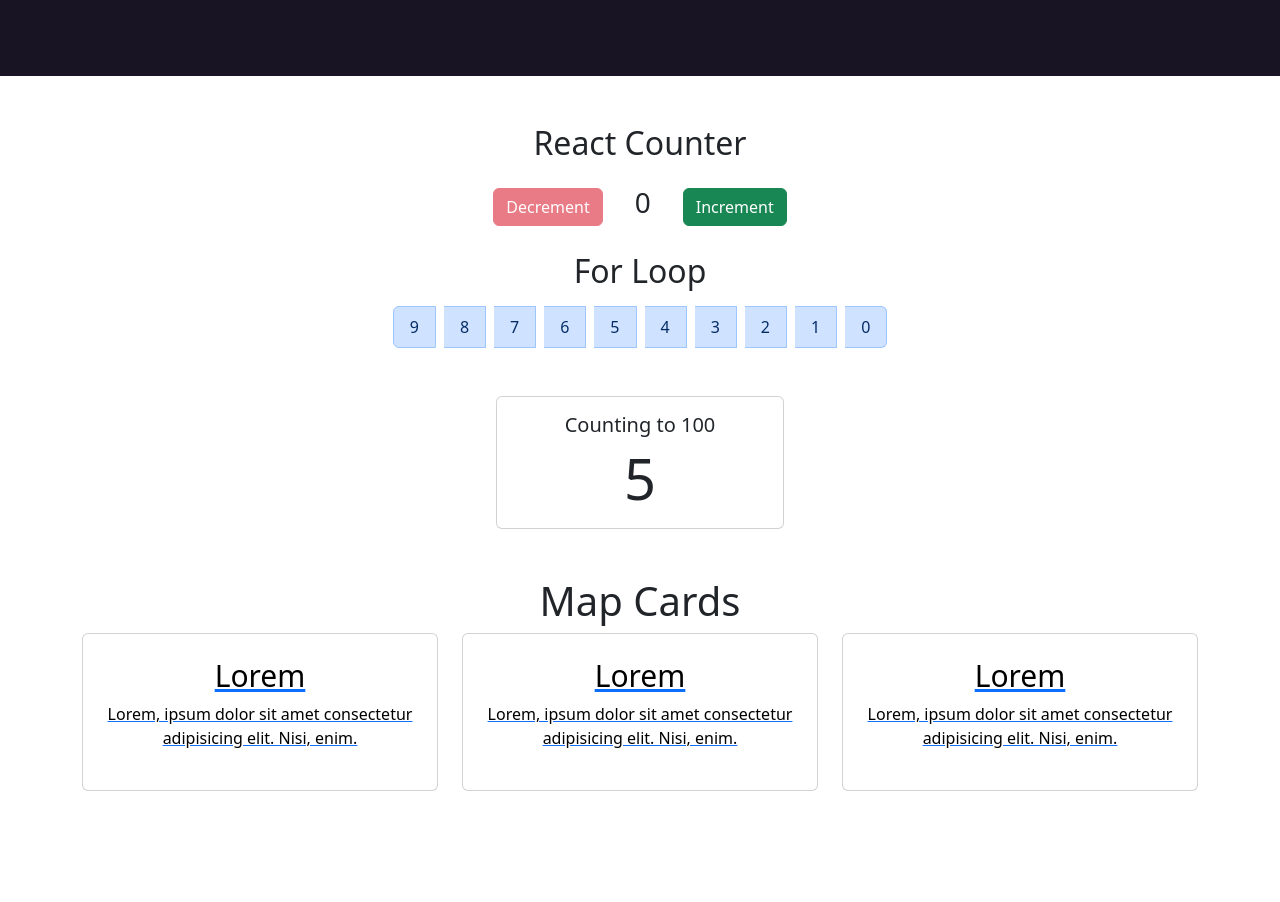
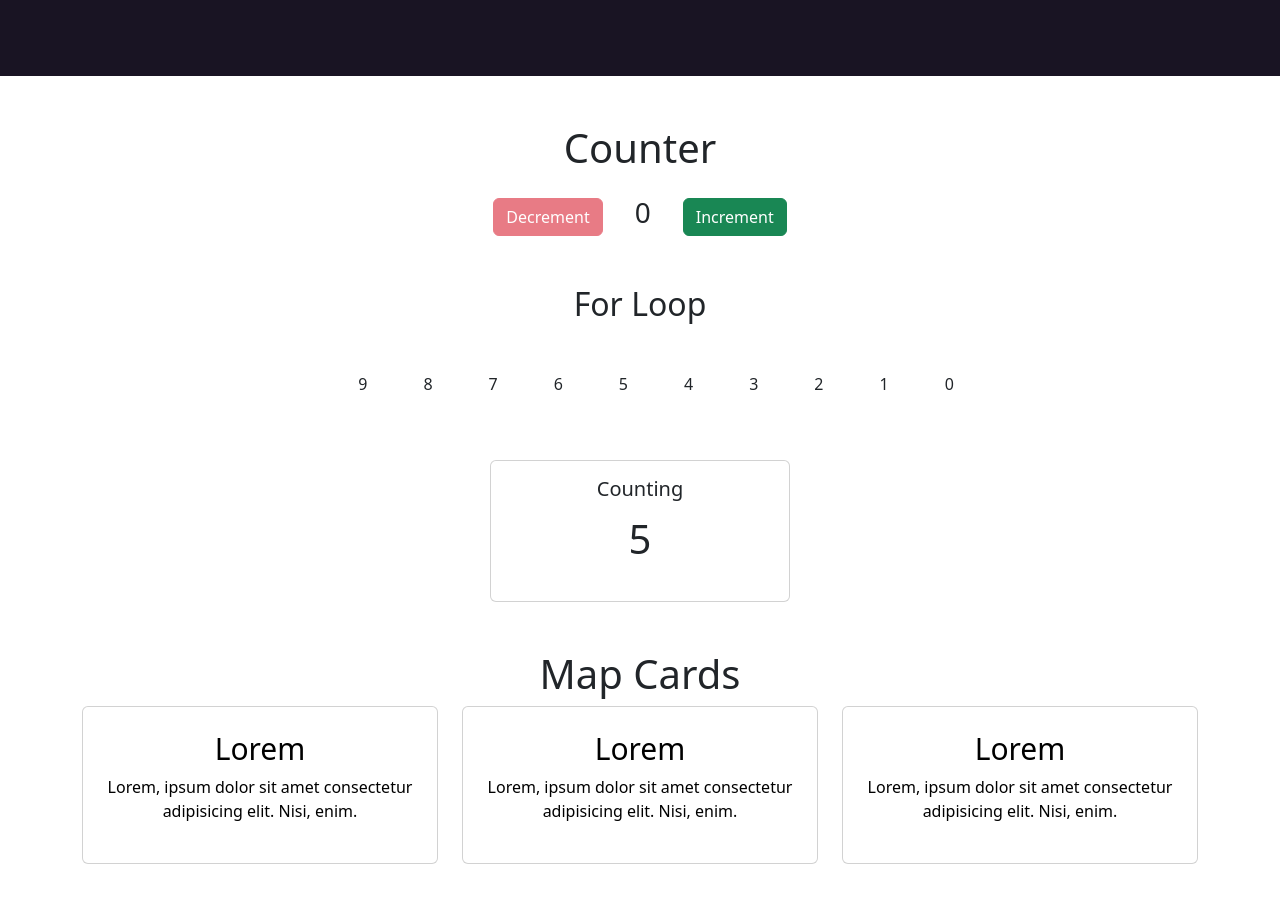
Before and after one commit to sonambishnoi550/react-test, a React (Create React App) app: page /about in a window 1280 px wide. Shown: the part 720-1622 px from the top of the page. Before the commit the page ends 1559 px from the top, so only its background shows below. Built offline with nearby package versions, Linux system fonts and the light colour scheme.

Commit message:
check spacing

```diff
--- a/src/components/about/Card.jsx
+++ b/src/components/about/Card.jsx
@@ -9,7 +9,7 @@ function App() {
             <h1 className='Map-heading'>Map Cards</h1>
             <div className=" d-flex md-justify-content-between gap-4 max-md-flex-wrap justify-content-center">
                 <div>
-                    <Link to="/map-card-1" >
+                    <Link to="/card-1" className="card-link" >
                         <div className="card p-4">
                                 <h5 className='Card-text'>Lorem</h5>
                             <p className='Card-pera'>Lorem, ipsum dolor sit amet consectetur adipisicing elit. Nisi, enim.</p>
@@ -17,7 +17,7 @@ function App() {
                     </Link>
                 </div>
                 <div >
-                    <Link to="/map-card-2" className="card-link">
+                    <Link to="/card-2" className="card-link">
                         <div className="card p-4">
                             <h5 className='Card-text'>Lorem</h5>
                             <p className='Card-pera'>Lorem, ipsum dolor sit amet consectetur adipisicing elit. Nisi, enim.</p>
@@ -25,7 +25,7 @@ function App() {
                     </Link>
                 </div>
                 <div >
-                    <Link to="/map-card-3" className="card-link">
+                    <Link to="/card-3" className="card-link ">
                         <div className="card p-4">
                             <h5 className='Card-text'>Lorem</h5>
                             <p className='Card-pera'>Lorem, ipsum dolor sit amet consectetur adipisicing elit. Nisi, enim.</p>
@@ -35,7 +35,7 @@ function App() {
             </div>
 
             <Routes>
-                <Route path="/map-card-:id" element={<MapPage />} />
+                <Route path="/card-:id" element={<MapPage />} />
             </Routes>
         </div>
     );
--- a/src/components/about/Count.jsx
+++ b/src/components/about/Count.jsx
@@ -15,10 +15,10 @@ const Counter = () => {
 
     return (
         <div className="container text-center mt-5">
-            <div className="card mx-auto" style={{ width: '18rem' }}>
+            <div className="card mx-auto max-w-300">
                 <div className="card-body">
-                    <h5 className="card-title">Counting to 100</h5>
-                    <p className="card-text display-4">{count}</p>
+                    <h5 className="">Counting</h5>
+                    <p className="count">{count}</p>
                 </div>
             </div>
         </div>
--- a/src/components/about/Counter.jsx
+++ b/src/components/about/Counter.jsx
@@ -14,7 +14,7 @@ function Counter() {
 
     return (
         <div className="container mt-5">
-            <h2 className="text-center mb-4">React Counter</h2>
+            <h2 className="text-center mb-4 Map-heading">Counter</h2>
             <div className="d-flex justify-content-center align-items-center">
                 <button
                     className="btn btn-danger mx-2"
--- a/src/components/about/Counting.jsx
+++ b/src/components/about/Counting.jsx
@@ -8,14 +8,14 @@ function Counting() {
     }
 
     return (
-        <div className="container mt-4">
-            <h2 className="text-center mb-3">For Loop</h2>
+        <div className="container mt-5">
+            <h2 className="text-center mb-5">For Loop</h2>
             <div className="d-flex justify-content-center">
-                <ul className="list-group list-group-horizontal">
+                <ul className="d-flex gap-5">
                     {numbers.map((num, index) => (
                         <li
                             key={index}
-                            className="list-group-item list-group-item-primary mx-1"
+                            className="list-group-item  mx-1"
                         >
                             {num}
                         </li>
--- a/src/index.css
+++ b/src/index.css
@@ -8,7 +8,6 @@
 }
 .product-card-spacing{
    padding: 16px 40px 16px 26px  !important;
-
 }
 .light-blue{
     background-color: #362B4F;
@@ -117,6 +116,9 @@ padding-bottom: 133px;
     grid-column: 2/4;
     grid-row: 3/4;
 }
+.card-link{
+    text-decoration: none !important;
+}
 .Card-text{
     text-decoration: none !important;
     color: black;
@@ -135,6 +137,12 @@ padding-bottom: 133px;
 .g-items11 {
     grid-column: 4/5;
     grid-row: 3/4;
+}
+.max-w-300{
+    max-width: 300px;
+}
+.count{
+    font-size: 40px;
 }
 .g-items12 {
     grid-column: 5/7;
@@ -251,54 +259,53 @@ max-width: none;
     padding-right: 30px;
 }
 .g-items1{
-     grid-column: 1/3 !important;
-    grid-row: 1/2 !important;
+     grid-column: 1/3;
+    grid-row: 1/2 ;
 }
 .g-items2{
-     grid-column: 3/6 !important;
-    grid-row: 1/2 !important;
+     grid-column: 3/6 ;
+    grid-row: 1/2;
 }
 .g-items3{
-     grid-column: 4/6 !important;
-    grid-row: 2/3 !important;
+     grid-column: 4/6 ;
+    grid-row: 2/3 ;
 }
 .g-items4{
-     grid-column: 1/4 !important;
-    grid-row: 2/3 !important;
+     grid-column: 1/4 ;
+    grid-row: 2/3 ;
 }
 
  .g-items5{
-     grid-column: 1/4 !important;
-    grid-row: 3/4 !important;
+     grid-column: 1/4;
+    grid-row: 3/4 ;
 }
-
 .g-items6{
-     grid-column: 4/6 !important;
-    grid-row: 3/4 !important;
+     grid-column: 4/6;
+    grid-row: 3/4;
 }
 .g-items7{
-     grid-column: 1/4 !important;
-    grid-row: 4/5 !important;
+     grid-column: 1/4;
+    grid-row: 4/5;
 }
 .g-items8{
-     grid-column: 4/6 !important;
-    grid-row: 4/5 !important;
+     grid-column: 4/6;
+    grid-row: 4/5;
 }
 .g-items9{
-     grid-column: 4/6 !important;
-    grid-row: 5/6 !important;
+     grid-column: 4/6;
+    grid-row: 5/6;
 }
  .g-items10{
-     grid-column: 1/4 !important;
-    grid-row: 5/6 !important;
+     grid-column: 1/4;
+    grid-row: 5/6;
 }
 .g-items11{
-     grid-column: 1/3 !important;
-    grid-row: 6/7 !important;
+     grid-column: 1/3;
+    grid-row: 6/7;
 }
 .g-items12{
-     grid-column: 3/6 !important;
-    grid-row: 6/7 !important;
+     grid-column: 3/6;
+    grid-row: 6/7;
 }
 .max-sm-py{
     padding-top: 40px;
@@ -308,4 +315,7 @@ max-width: none;
 padding-bottom: 20px;
 margin: 0;
 }
+.product-card-spacing{
+   padding: 16px !important;
 }
+}
```
